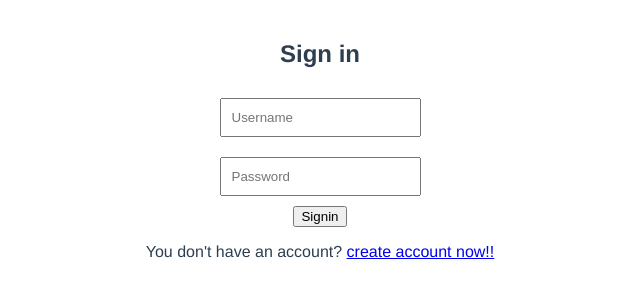
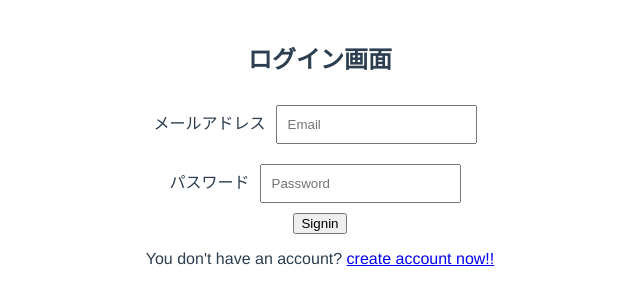
Before and after one commit to gorinesia/Vue-and-firebase-project, a Vue app: page /signin in a window 1280 px wide. Shown: the top 304 px of the page, without its empty margins (320-960 px from the left). Built offline with nearby package versions, Linux system fonts and the light colour scheme.

Commit message:
modified the labels for input

```diff
--- a/src/components/Signin.vue
+++ b/src/components/Signin.vue
@@ -1,12 +1,24 @@
 <template>
   <div class="signin">
-    <h2>Sign in</h2>
-    <input type="text" placeholder="Username" v-model="username">
-    <input type="password" placeholder="Password" v-model="password">
-    <button @click="signIn">Signin</button>
-    <p>You don't have an account?
-      <router-link to="/signup">create account now!!</router-link>
-    </p>
+    <div>
+      <h2>ログイン画面</h2>
+    </div>
+    <div>
+      <label for="email">メールアドレス</label>
+      <input type="email" id="email" placeholder="Email" v-model="email">
+    </div>
+    <div>
+      <label for="password">パスワード</label>
+      <input type="password" id="password" placeholder="Password" v-model="password">
+    </div>
+    <div>
+      <button @click="signIn">Signin</button>
+    </div>
+    <div>
+      <p>You don't have an account?
+        <router-link to="/signup">create account now!!</router-link>
+      </p>
+    </div>
   </div>
 </template>
 
--- a/src/components/Signup.vue
+++ b/src/components/Signup.vue
@@ -1,13 +1,16 @@
 <template>
   <div class="signup">
     <div>
-      ユーザー名<input type="text" placeholder="Username" v-model="username">
+      <label for="username">ユーザー名</label>
+      <input type="text" id="username" placeholder="Username" v-model="username">
     </div>
     <div>
-      メールアドレス<input type="email" placeholder="Email" v-model="email">
+      <label for="email">メールアドレス</label>
+      <input type="email" id="email" placeholder="Email" v-model="email">
     </div>
     <div>
-      パスワード<input type="password" placeholder="Password" v-model="password">
+      <label for="password">パスワード</label>
+      <input type="password" id="password" placeholder="Password" v-model="password">
     </div>
     <button @click="signUp">新規登録</button>
     <router-link to="/signin">ログインはこちらから</router-link>
```
